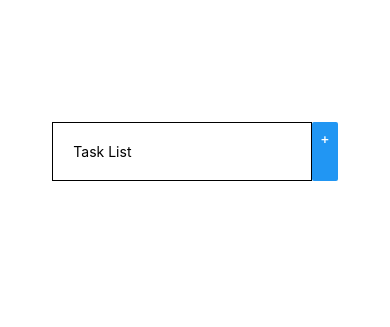
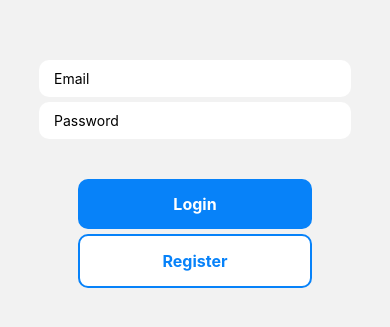
Before and after one commit to Decker-Matthew-R/AccessAdventureApp, a React Native app: screen /login in a window 390 px wide. Shown: the part 251-578 px from the top of the page. Built offline with nearby package versions, Linux system fonts and the light colour scheme.

Commit message:
login screen

```diff
--- a/App.js
+++ b/App.js
@@ -1,62 +1,22 @@
 import { StatusBar } from 'expo-status-bar';
 import React , {useState} from 'react';
 import { StyleSheet, Text, View, TextInput, Button } from 'react-native';
+import { NavigationContainer } from '@react-navigation/native';
+import { createNativeStackNavigator } from '@react-navigation/native-stack';
+import LoginScreen from './screens/LoginScreen';
+import HomeScreen from './screens/HomeScreen';
+
+const Stack = createNativeStackNavigator();
+
 
 export default function App() {
 
-  const [newTask, setnewTask] = useState('');
-
-  const [appTasks, appTask] = useState([]);
-
-  const taskInputHandler = (enteredText) => {
-    setnewTask(enteredText);
-  };
-
-  const addTaskHandler = () =>{
-    appTask(currentTask => [...currentTask, newTask]);
-    console.log(newTask);
-  };
-
   return (
-    <View style= {styles.container}>
-
-      <View style = {styles.inputContainer}>
-
-        <TextInput
-          placeholder = "Task List"
-          style = {styles.input}
-          onChangeText = {taskInputHandler}
-          value = {newTask}
-        />
-
-        <Button title = "+"
-          onPress = {addTaskHandler}
-        />
-      </View>
-      <View>
-        {appTasks.map((task) => <Text>{task}</Text>)}
-      </View>
-    </View>
+    <NavigationContainer>
+      <Stack.Navigator>
+        <Stack.Screen options={{headerShown: false}} name="login" component={LoginScreen} />
+        <Stack.Screen name="home" component={HomeScreen} />
+      </Stack.Navigator>
+    </NavigationContainer>
   );
 }
-
-const styles = StyleSheet.create({
-  container: {
-    flex: 1,
-    backgroundColor: '#fff',
-    alignItems: 'center',
-    justifyContent: 'center',
-  },
-  input :{
-    borderColor:"black",
-    borderWidth:1 ,
-    padding :20,
-
-  },
-  inputContainer :{
-    flexDirection :'row',
-    justifyContent :'space-between',
-    alignContent:'center',
-    bottom:20
-  },
-});
--- /dev/null
+++ b/firebase.js
@@ -0,0 +1,27 @@
+// Import the functions you need from the SDKs you need
+import * as firebase from "firebase";
+// TODO: Add SDKs for Firebase products that you want to use
+// https://firebase.google.com/docs/web/setup#available-libraries
+
+// Your web app's Firebase configuration
+const firebaseConfig = {
+  apiKey: "AIzaSyBMLINUoA5hk2EUKgMp5ghhVPivMOdoqK8",
+  authDomain: "accessadventure-auth.firebaseapp.com",
+  projectId: "accessadventure-auth",
+  storageBucket: "accessadventure-auth.appspot.com",
+  messagingSenderId: "924190041587",
+  appId: "1:924190041587:web:cd7f485c80cb64b67d1e86"
+};
+
+// Initialize Firebase
+let app;
+
+if (firebase.apps.length === 0) {
+    app = firebase.initializeApp(firebaseConfig)
+} else {
+    app = firebase.app()
+}
+
+const auth = firebase.auth()
+
+export { auth };
--- a/package.json
+++ b/package.json
@@ -19,7 +19,8 @@
     "react-native": "0.68.2",
     "react-native-safe-area-context": "4.2.4",
     "react-native-screens": "~3.11.1",
-    "react-native-web": "0.17.7"
+    "react-native-web": "0.17.7",
+    "firebase": "8.2.3"
   },
   "devDependencies": {
     "@babel/core": "^7.12.9"
--- /dev/null
+++ b/screens/HomeScreen.js
@@ -0,0 +1,14 @@
+import { StyleSheet, Text, View } from 'react-native'
+import React from 'react'
+
+const HomeScreen = () => {
+  return (
+    <View>
+      <Text>Home Screen</Text>
+    </View>
+  )
+}
+
+export default HomeScreen
+
+const styles = StyleSheet.create({})
--- /dev/null
+++ b/screens/LoginScreen.js
@@ -0,0 +1,111 @@
+import { StyleSheet, Text, View } from 'react-native'
+import React, { useState } from 'react'
+import { KeyboardAvoidingView } from 'react-native'
+import { TextInput, TouchableOpacity } from 'react-native'
+import { auth } from '../firebase'
+
+const LoginScreen = () => {
+
+    const [email, setEmail] = useState('')
+    const [password, setPassword] = useState('')
+
+    const handleSignUp = () => {
+        auth
+            .createUserWithEmailAndPassword(email, password)
+            .then(userCredentials => {
+                const user = userCredentials.user;
+                console.log(user.email);
+            })
+            .catch(error => alert(error.message))
+    }
+
+    return (
+
+        <KeyboardAvoidingView style={styles.container} behavior="padding">
+
+            <View style={styles.inputContainer}>
+                <TextInput
+                    placeholder="Email"
+                    value={email}
+                    onChangeText={ text => setEmail(text)}
+                    style={styles.input}
+                >
+                </TextInput>
+                <TextInput
+                    placeholder="Password"
+                    value={password}
+                    onChangeText={ text => setPassword(text)}
+                    style={styles.input}
+                    secureTextEntry
+                >
+                </TextInput>
+            </View>
+
+            <View style={styles.buttonContainer}>
+                <TouchableOpacity
+                    onPress={() => {}}
+                    style={styles.button}
+                >
+                    <Text style={styles.buttonText}>Login</Text>
+                </TouchableOpacity>
+                <TouchableOpacity
+                    onPress={handleSignUp}
+                    style={[styles.button, styles.buttonOutline]}
+                >
+                    <Text style={styles.buttonOutlineText}>Register</Text>
+                </TouchableOpacity>
+            </View>
+
+        </KeyboardAvoidingView>
+
+    )
+}
+
+export default LoginScreen
+
+const styles = StyleSheet.create({
+    container: {
+        flex: 1,
+        justifyContent: 'center',
+        alignItems: 'center',
+    },
+    inputContainer: {
+        width: '80%'
+    },
+    input: {
+        backgroundColor: 'white',
+        paddingHorizontal: 15,
+        paddingVertical: 10,
+        borderRadius: 10,
+        marginTop: 5,
+    },
+    buttonContainer: {
+        width: '60%',
+        justifyContent: 'center',
+        alignItems: 'center',
+        marginTop: 40
+    },
+    button: {
+        backgroundColor: '#0782F9',
+        width: '100%',
+        padding: 15,
+        borderRadius: 10,
+        alignItems: 'center',
+    },
+    buttonOutline: {
+        backgroundColor: 'white',
+        marginTop: 5,
+        borderColor: '#0782F9',
+        borderWidth: 2,
+    },
+    buttonText: {
+        color: 'white',
+        fontWeight: '700',
+        fontSize: 16,
+    },
+    buttonOutlineText: {
+        color: '#0782F9',
+        fontWeight: '700',
+        fontSize: 16,
+    },
+})
```
Also changed, not shown: 1 other file (tests, documents, lock files or other folders).
